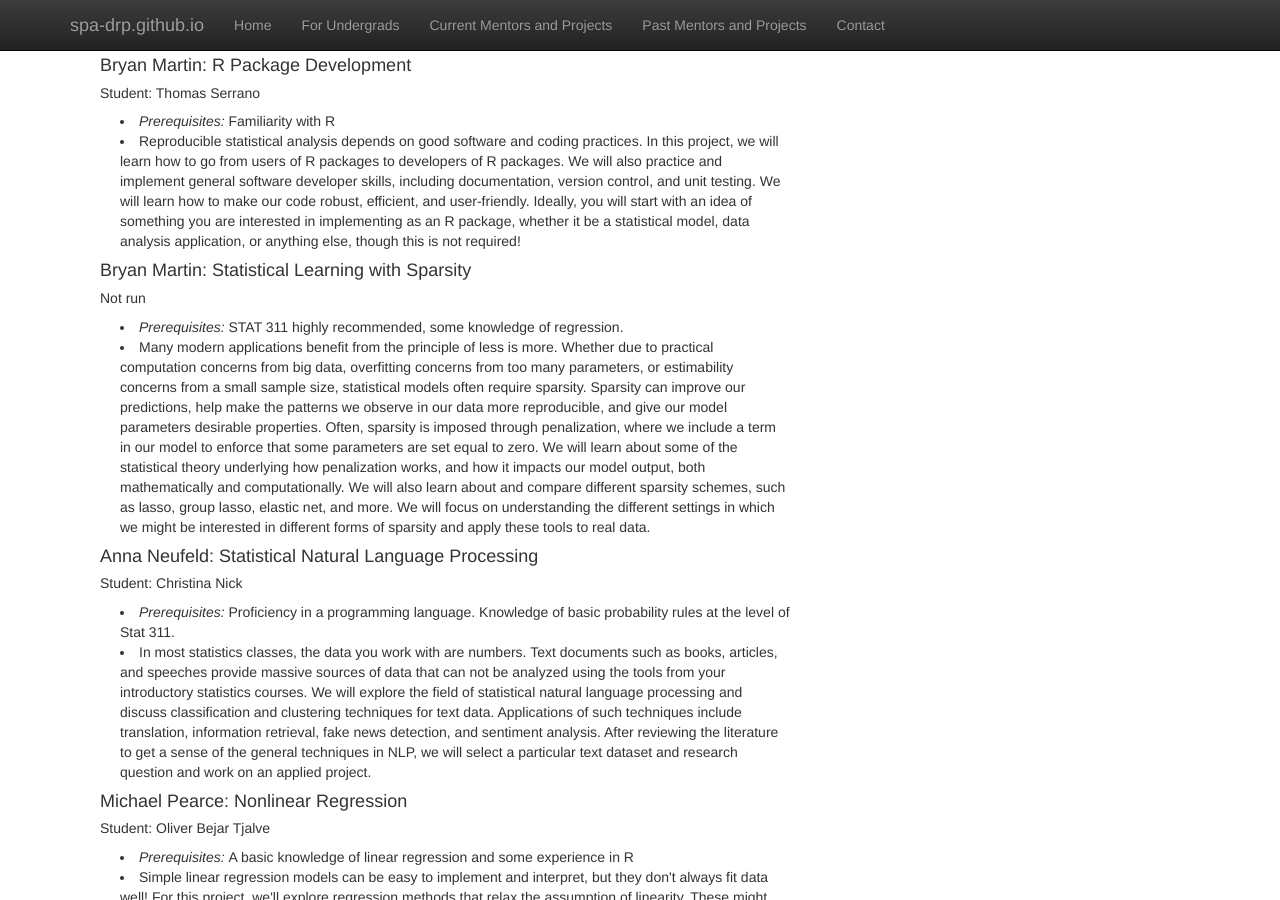
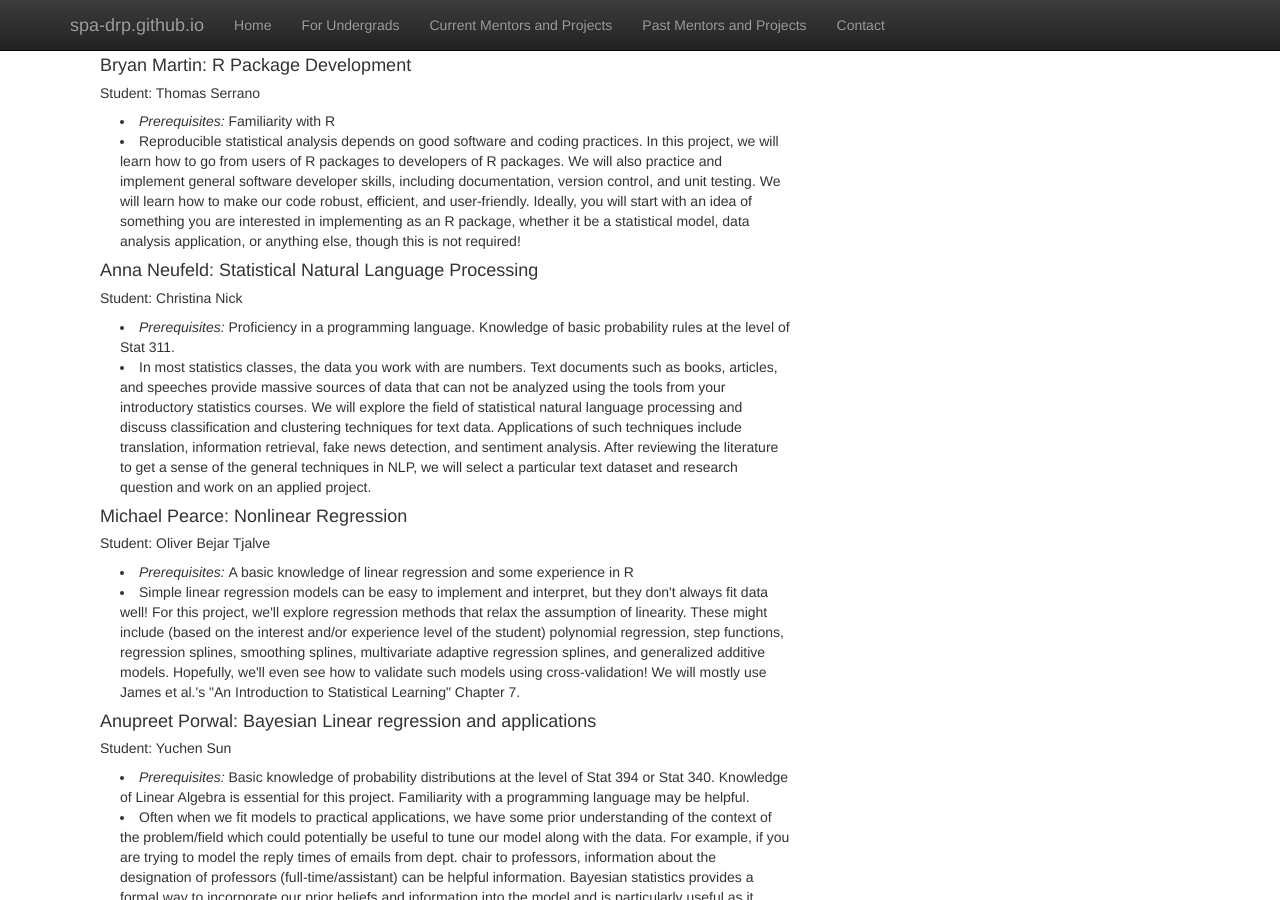
Before and after one commit to SPA-DRP/spa-drp.github.io, a Jekyll site: the page built from mentors.html, in a window 1280 px wide and 900 px high, scrolled down 1578 px. Built offline with Jekyll 4.4.1, drawn with Linux system fonts in a browser that asks for light colours; nearby versions of some CDN libraries; library files that are not in the unit come from our copies.

Commit message:
removed extra project

```diff
--- a/mentors.html
+++ b/mentors.html
@@ -70,15 +70,6 @@ title:  'Past Mentors and Project Descriptions'
       <li style="padding:0px;margin:0px 20px 0px;"> <i> Prerequisites: </i> Familiarity with R </li>
       <li style="padding:0px;margin:0px 20px 0px;">  Reproducible statistical analysis depends on good software and coding practices. In this project, we will learn how to go from users of R packages to developers of R packages. We will also practice and implement general software developer skills, including documentation, version control, and unit testing. We will learn how to make our code robust, efficient, and user-friendly. Ideally, you will start with an idea of something you are interested in implementing as an R package, whether it be a statistical model, data analysis application, or anything else, though this is not required! </li>
   </p>
-  <h4>Bryan Martin: Statistical Learning with Sparsity </h4>
-  <h5> Not run </h5>
-  <p class="content" style="padding:0px;margin:0px 20px 0px;">
-      <li style="padding:0px;margin:0px 20px 0px;"> <i> Prerequisites: </i> STAT 311 highly recommended, some knowledge of regression. </li>
-      <li style="padding:0px;margin:0px 20px 0px;">  Many modern applications benefit from the principle of less is more. Whether due to practical computation concerns from big data, overfitting concerns from too many parameters, or estimability concerns from a small sample size, statistical models often require sparsity. Sparsity can improve our predictions, help make the patterns we observe in our data more reproducible, and give our model parameters desirable properties.
-
-Often, sparsity is imposed through penalization, where we include a term in our model to enforce that some parameters are set equal to zero. We will learn about some of the statistical theory underlying how penalization works, and how it impacts our model output, both mathematically and computationally. We will also learn about and compare different sparsity schemes, such as lasso, group lasso, elastic net, and more. We will focus on understanding the different settings in which we might be interested in different forms of sparsity and apply these tools to real data.
-</li>
-  </p>
 <h4>Anna Neufeld: Statistical Natural Language Processing </h4>
   <h5> Student: Christina Nick </h5>
 <p class="content" style="padding:0px;margin:0px 20px 0px;">
```
